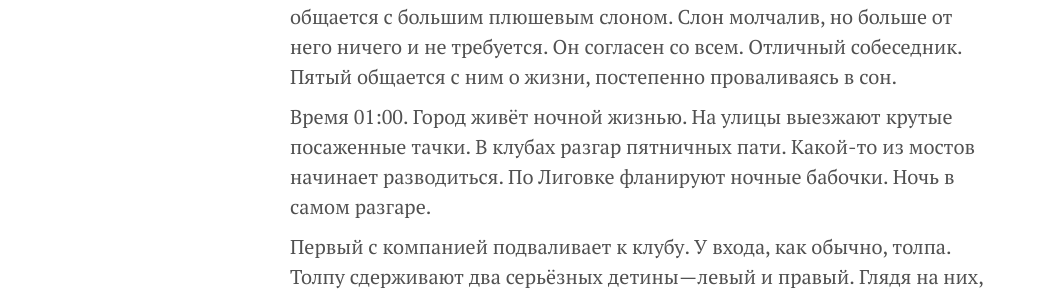
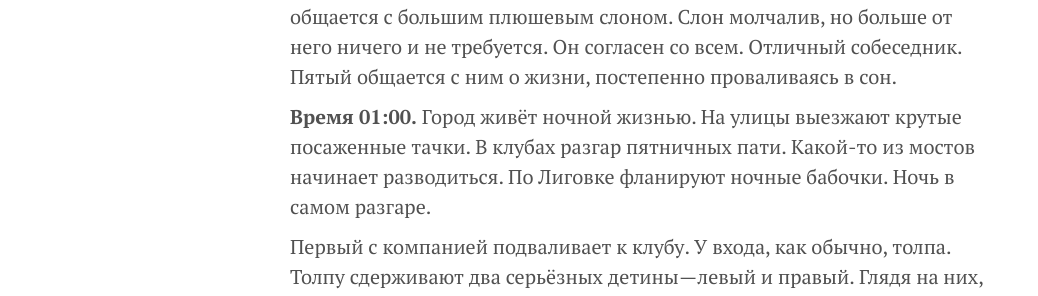
Before and after one commit to mzlmn/mzlmn.github.io, a Jekyll site: the page built from _posts/2015-02-12-5characters.md, in a window 1280 px wide and 900 px high, scrolled down 5331 px. Shown: the part 157-453 px from the top of the window, without its empty margins (0-1038 px from the left). Built offline with Jekyll 4.4.1, drawn with Linux system fonts in a browser that asks for light colours; Markdown is read by kramdown in place of the engine named in the settings.

Commit message:
фикс верстки
жирно

```diff
--- a/_posts/2015-02-12-5characters.md
+++ b/_posts/2015-02-12-5characters.md
@@ -62,7 +62,7 @@ video: false
 
 Пятый запер дверь за уборщицей и совершил первый обход здания. Всё вроде бы на месте. Впереди целая ночь. Устроившись на матах, он общается с большим плюшевым слоном. Слон молчалив, но больше от него ничего и не требуется. Он согласен со всем. Отличный собеседник. Пятый общается с ним о жизни, постепенно проваливаясь в сон.
 
-Время 01:00. Город живёт ночной жизнью. На улицы выезжают крутые посаженные тачки. В клубах разгар пятничных пати. Какой-то из мостов начинает разводиться. По Лиговке фланируют ночные бабочки. Ночь в самом разгаре.
+<strong>Время 01:00.</strong> Город живёт ночной жизнью. На улицы выезжают крутые посаженные тачки. В клубах разгар пятничных пати. Какой-то из мостов начинает разводиться. По Лиговке фланируют ночные бабочки. Ночь в самом разгаре.
 
 Первый с компанией подваливает к клубу. У входа, как обычно, толпа. Толпу сдерживают два серьёзных детины — левый и правый. Глядя на них, можно сразу пересказать их биографию. Девять классов, техникум, армия, контракт, работа вышибалой. Но это только про правого. Левый же получает второе высшее образование и собирается на стажировку во Францию. Работа вышибалой — это для него своего рода хобби. Первый пробивается ко входу. Приветливо улыбается вышибалам и уже совсем готов прошмыгнуть мимо них. Тут главное — резкость. Сотню раз так делал. Почти получилось, но в самый последний момент почувствовал, как чья-то гигантская рука ухватила его за шкирку и почти приподняла над полом. “Тебе сюда нельзя” — услышал Первый и понял, что вечер безнадёжно испорчен. Вслед за ним вечер испортился и у двух его приятелей.
 
```
